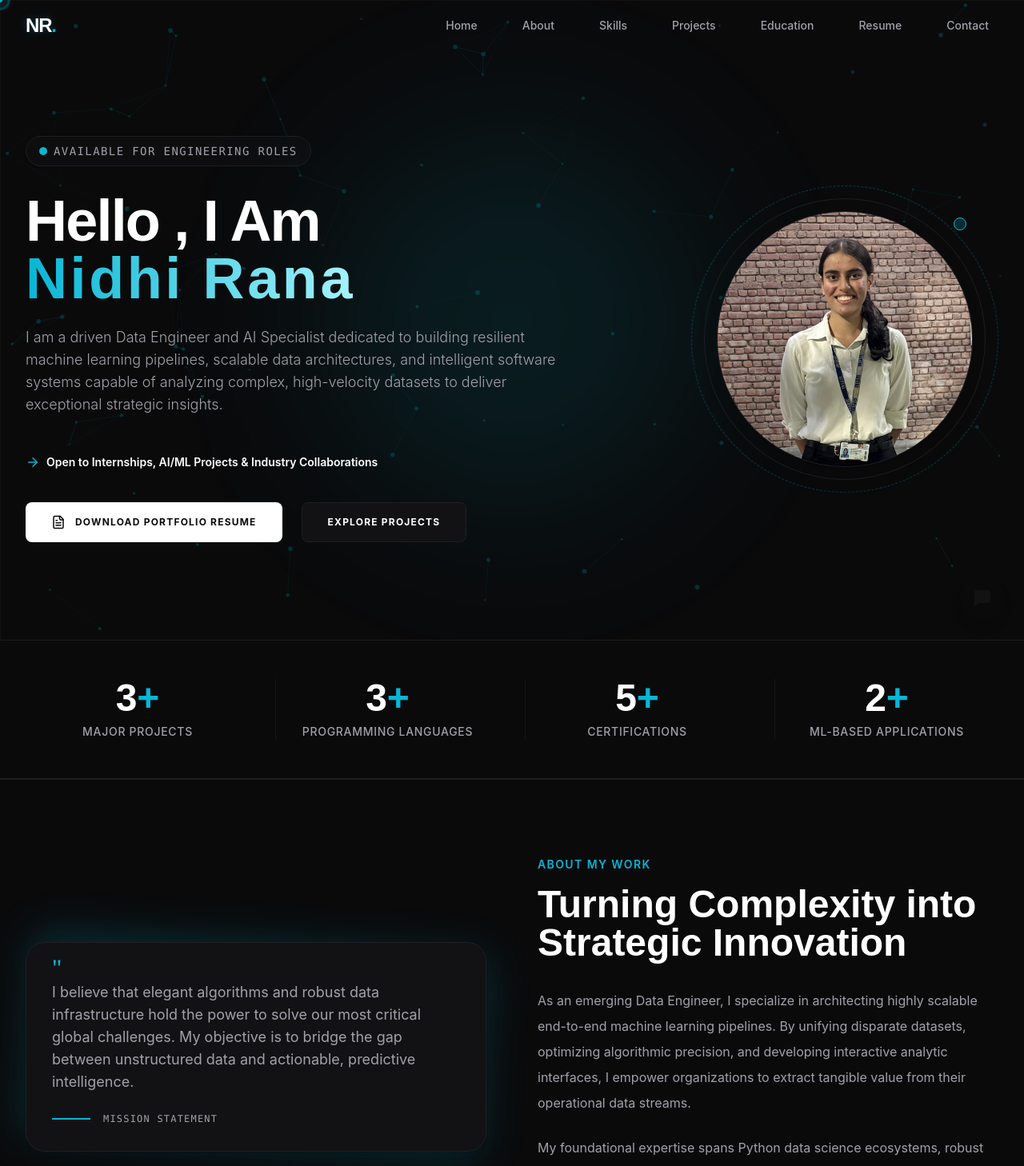
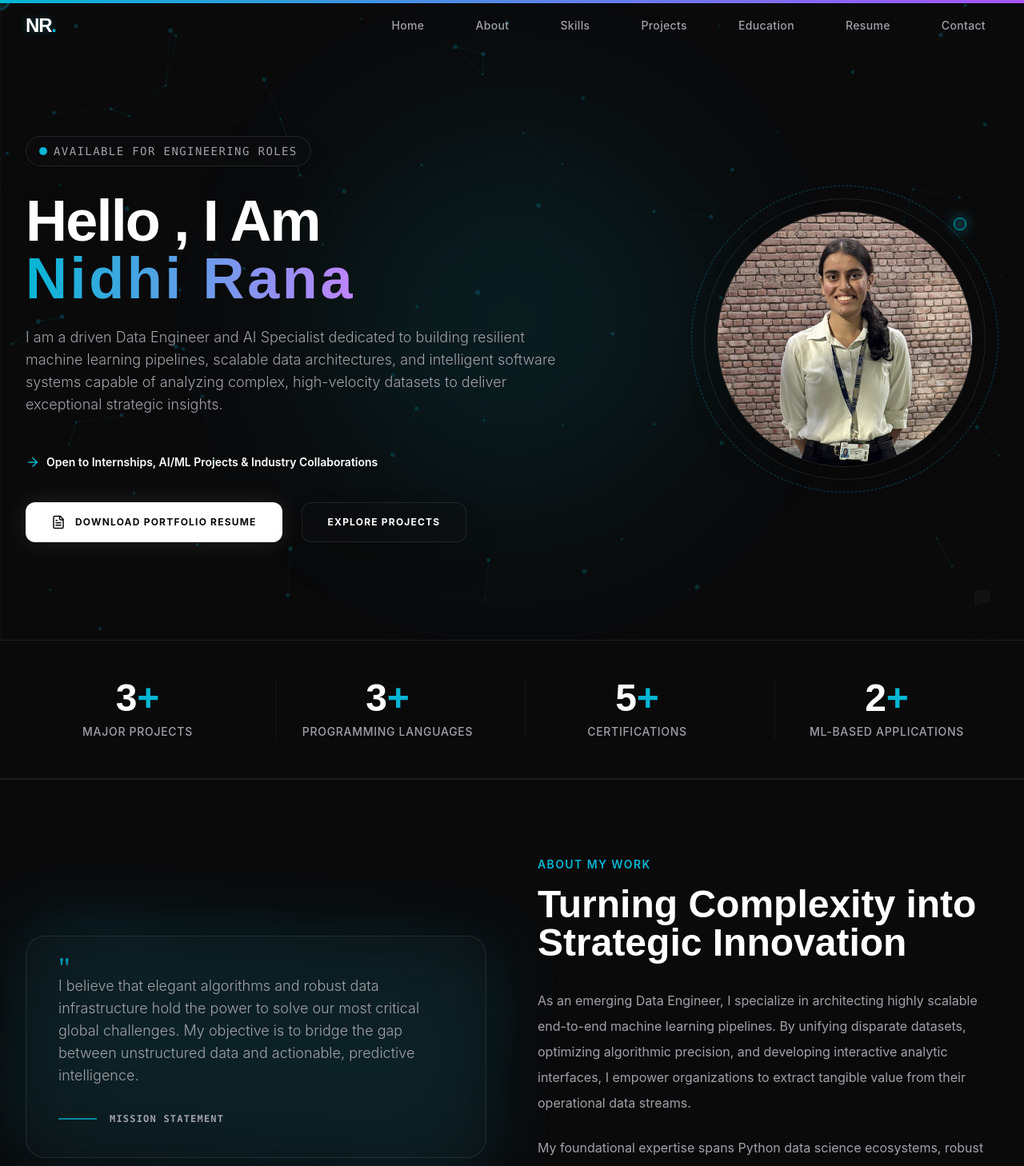
Before and after one commit to NidhiRana9/nidhi-portfolio, a React (Vite) app: page / in a window 1280 px wide. Shown: the top 1458 px of the page at 80% size. Built offline with nearby package versions, Linux system fonts and the light colour scheme.

Commit message:
ui upgrade

```diff
--- a/src/App.jsx
+++ b/src/App.jsx
@@ -1,4 +1,5 @@
 import React from 'react'
+import { motion, useScroll, useSpring } from 'framer-motion'
 import Navbar from './components/Navbar'
 import Hero from './components/Hero'
 import About from './components/About'
@@ -17,8 +18,20 @@ import WhyHireMe from './components/WhyHireMe'
 import NetworkBackground from './components/NetworkBackground'
 
 function App() {
+  const { scrollYProgress } = useScroll()
+  const scaleX = useSpring(scrollYProgress, {
+    stiffness: 100,
+    damping: 30,
+    restDelta: 0.001
+  })
+
   return (
     <div className="bg-background text-text-main min-h-screen selection:bg-accent-main/30 selection:text-text-main font-sans relative">
+      <motion.div
+        className="fixed top-0 left-0 right-0 h-1 origin-left bg-gradient-to-r from-accent-main to-purple-500 z-[100]"
+        style={{ scaleX }}
+      />
+
       <NetworkBackground />
       <CustomCursor />
       <Navbar />
--- a/src/components/About.jsx
+++ b/src/components/About.jsx
@@ -13,18 +13,21 @@ export default function About() {
         >
           <div className="flex flex-col md:flex-row gap-16 justify-between items-center">
 
-            <div className="md:w-1/2 relative">
-              <div className="absolute inset-0 bg-accent-main/20 rotate-3 rounded-3xl -z-10 blur-xl"></div>
-              <div className="bg-card border border-border p-8 rounded-3xl shadow-xl hover:border-accent-main transition-colors duration-500 group">
-                <span className="text-3xl text-accent-main mb-4 block font-serif leading-[0]">"</span>
-                <p className="text-base md:text-lg font-sans text-text-sec leading-relaxed relative z-10">
+            <div className="md:w-1/2 relative group">
+              <div className="absolute inset-0 bg-accent-main/20 rotate-3 rounded-3xl -z-10 blur-2xl group-hover:bg-accent-main/30 group-hover:rotate-6 transition-all duration-700"></div>
+              <motion.div
+                whileHover={{ scale: 1.02 }}
+                className="bg-card/40 backdrop-blur-2xl border border-white/10 p-10 rounded-3xl shadow-[0_0_40px_rgba(0,0,0,0.3)] hover:border-accent-main/40 transition-all duration-700"
+              >
+                <span className="text-4xl text-accent-main/80 mb-2 block font-serif leading-[0]">"</span>
+                <p className="text-base md:text-lg font-sans text-text-sec leading-relaxed relative z-10 font-light">
                   I believe that elegant algorithms and robust data infrastructure hold the power to solve our most critical global challenges. My objective is to bridge the gap between unstructured data and actionable, predictive intelligence.
                 </p>
-                <div className="mt-6 flex items-center gap-4">
-                  <div className="h-0.5 w-12 bg-accent-main group-hover:w-24 transition-all duration-300"></div>
-                  <span className="text-text-sec font-mono uppercase tracking-widest text-xs">Mission Statement</span>
+                <div className="mt-8 flex items-center gap-4">
+                  <div className="h-0.5 w-12 bg-accent-main/70 group-hover:w-24 group-hover:bg-accent-main transition-all duration-500"></div>
+                  <span className="text-text-sec font-mono uppercase tracking-widest text-xs font-bold">Mission Statement</span>
                 </div>
-              </div>
+              </motion.div>
             </div>
 
             <div className="md:w-1/2 text-left">
--- a/src/components/Hero.jsx
+++ b/src/components/Hero.jsx
@@ -1,6 +1,19 @@
 import React from 'react';
 import { motion } from 'framer-motion';
 import { FileText, ArrowRight } from 'lucide-react';
+
+const containerVariants = {
+  hidden: { opacity: 0 },
+  visible: {
+    opacity: 1,
+    transition: { staggerChildren: 0.15, delayChildren: 0.2 }
+  }
+};
+
+const itemVariants = {
+  hidden: { opacity: 0, y: 30 },
+  visible: { opacity: 1, y: 0, transition: { duration: 0.8, type: "spring", damping: 25, stiffness: 100 } }
+};
 
 export default function Hero() {
   return (
@@ -16,12 +29,12 @@ export default function Hero() {
 
           {/* Left Content Column */}
           <motion.div
-            initial={{ opacity: 0, x: -30 }}
-            animate={{ opacity: 1, x: 0 }}
-            transition={{ duration: 0.7 }}
+            variants={containerVariants}
+            initial="hidden"
+            animate="visible"
             className="w-full lg:w-3/5"
           >
-            <div className="inline-block px-4 py-2 border border-border rounded-full bg-card/50 backdrop-blur mb-8 shadow-sm">
+            <motion.div variants={itemVariants} className="inline-block px-4 py-2 border border-white/10 rounded-full bg-card/30 backdrop-blur-md mb-8 shadow-2xl hover:bg-card/50 transition-all duration-500">
               <span className="text-text-sec text-xs md:text-sm font-mono tracking-widest uppercase flex items-center gap-2">
                 <span className="relative flex h-2.5 w-2.5">
                   <span className="animate-ping absolute inline-flex h-full w-full rounded-full bg-accent-main opacity-75"></span>
@@ -29,58 +42,62 @@ export default function Hero() {
                 </span>
                 Available for Engineering Roles
               </span>
-            </div>
+            </motion.div>
 
-            <h1 className="text-5xl md:text-7xl font-heading font-extrabold text-text-main mb-6 leading-tight tracking-tight">
+            <motion.h1 variants={itemVariants} className="text-5xl md:text-7xl font-heading font-extrabold text-text-main mb-6 leading-tight tracking-tight">
               Hello , I Am <br/>
-              <span className="text-transparent bg-clip-text bg-gradient-to-r from-accent-main to-cyan-200 tracking-wider">
+              <span className="text-transparent bg-clip-text bg-gradient-to-r from-accent-main to-purple-400 tracking-wider">
                 Nidhi Rana
               </span>
-            </h1>
+            </motion.h1>
 
-            <p className="text-base md:text-lg text-text-sec max-w-2xl mb-12 leading-relaxed font-light">
+            <motion.p variants={itemVariants} className="text-base md:text-lg text-text-sec max-w-2xl mb-12 leading-relaxed font-light">
               I am a driven Data Engineer and AI Specialist dedicated to building resilient machine learning pipelines, scalable data architectures, and intelligent software systems capable of analyzing complex, high-velocity datasets to deliver exceptional strategic insights.
-            </p>
+            </motion.p>
 
-            <p className="text-sm md:text-md text-text-main font-semibold mb-10 flex items-center gap-2">
+            <motion.p variants={itemVariants} className="text-sm md:text-md text-text-main font-semibold mb-10 flex items-center gap-2">
               <ArrowRight size={18} className="text-accent-main" />
               Open to Internships, AI/ML Projects & Industry Collaborations
-            </p>
+            </motion.p>
 
-            <div className="flex flex-wrap items-center gap-6">
-              <a
+            <motion.div variants={itemVariants} className="flex flex-wrap items-center gap-6">
+              <motion.a
+                whileHover={{ scale: 1.05 }}
+                whileTap={{ scale: 0.95 }}
                 href="/resume.pdf"
                 target="_blank"
                 rel="noreferrer"
-                className="group px-8 py-4 bg-text-main text-background font-bold text-xs tracking-widest uppercase rounded-lg shadow-[0_0_20px_var(--accent-glow)] flex items-center gap-3 transition-colors hover:bg-text-sec"
+                className="group px-8 py-4 bg-text-main text-background font-bold text-xs tracking-widest uppercase rounded-xl shadow-[0_0_30px_rgba(255,255,255,0.1)] flex items-center gap-3 transition-colors hover:bg-text-sec"
               >
                 <FileText size={18} /> Download Portfolio Resume
-              </a>
+              </motion.a>
 
-              <a
+              <motion.a
+                whileHover={{ scale: 1.05 }}
+                whileTap={{ scale: 0.95 }}
                 href="#projects"
-                className="px-8 py-4 bg-card border border-border text-text-main font-bold text-xs tracking-widest uppercase rounded-lg transition-colors hover:border-accent-main text-center"
+                className="px-8 py-4 bg-card/30 backdrop-blur-md border border-white/10 text-text-main font-bold text-xs tracking-widest uppercase rounded-xl transition-all duration-300 hover:border-accent-main hover:bg-card/50 text-center shadow-2xl"
               >
                 Explore Projects
-              </a>
-            </div>
+              </motion.a>
+            </motion.div>
           </motion.div>
 
           {/* Right Image Column */}
           <motion.div
-            initial={{ opacity: 0, scale: 0.95 }}
-            animate={{ opacity: 1, scale: 1 }}
-            transition={{ duration: 0.7, delay: 0.2 }}
+            initial={{ opacity: 0, scale: 0.9, filter: "blur(10px)" }}
+            animate={{ opacity: 1, scale: 1, filter: "blur(0px)" }}
+            transition={{ duration: 1.2, delay: 0.5, ease: "easeOut" }}
             className="w-full lg:w-2/5 flex justify-center lg:justify-end"
           >
-            <div className="relative w-72 h-72 md:w-96 md:h-96 flex-shrink-0 aspect-square">
+            <div className="relative w-72 h-72 md:w-96 md:h-96 flex-shrink-0 aspect-square group">
               {/* Spinning decorative ring directly referencing accent variable */}
-              <div className="absolute inset-0 border border-dashed border-accent-main/30 rounded-full animate-[spin_15s_linear_infinite]"></div>
+              <div className="absolute inset-0 border border-dashed border-accent-main/40 rounded-full animate-[spin_20s_linear_infinite] group-hover:border-accent-main transition-colors duration-700"></div>
 
               {/* Static ring */}
-              <div className="absolute inset-4 border border-border rounded-full"></div>
+              <div className="absolute inset-4 border border-white/10 rounded-full"></div>
 
-              <div className="absolute inset-8 rounded-full overflow-hidden border border-border bg-card shadow-xl z-20 flex items-center justify-center">
+              <div className="absolute inset-8 rounded-full overflow-hidden border border-white/10 bg-card/30 backdrop-blur-md shadow-2xl z-20 flex items-center justify-center transform group-hover:scale-[1.03] transition-transform duration-700">
                 <img
                   src="/profile.jpg.jpeg"
                   alt="Nidhi Rana Profile"
@@ -90,13 +107,13 @@ export default function Hero() {
                     e.target.nextSibling.style.display = 'flex';
                   }}
                 />
-                <div style={{display: 'none'}} className="w-full h-full items-center justify-center text-text-sec bg-background text-sm p-4 text-center">
+                <div style={{display: 'none'}} className="w-full h-full items-center justify-center text-text-sec bg-background/50 backdrop-blur text-sm p-4 text-center">
                   [ Profile Image Required ]
                 </div>
               </div>
 
               {/* Decorative data points */}
-              <div className="absolute top-10 right-10 w-4 h-4 rounded-full bg-accent-main/20 border border-accent-main"></div>
+              <div className="absolute top-10 right-10 w-4 h-4 rounded-full bg-accent-main/20 border border-accent-main shadow-[0_0_15px_rgba(6,182,212,0.5)]"></div>
             </div>
           </motion.div>
 
--- a/src/components/Navbar.jsx
+++ b/src/components/Navbar.jsx
@@ -25,8 +25,8 @@ export default function Navbar() {
 
   return (
     <nav
-      className={`fixed w-full z-50 transition-all duration-300 ${
-        scrolled ? 'bg-background/80 backdrop-blur-md border-b border-border' : 'bg-transparent'
+      className={`fixed w-full z-50 transition-all duration-500 ${
+        scrolled ? 'bg-[#0A0A0B]/60 backdrop-blur-xl border-b border-white/5 shadow-2xl' : 'bg-transparent'
       }`}
     >
       <div className="max-w-7xl mx-auto px-4 sm:px-6 lg:px-8">
@@ -43,7 +43,7 @@ export default function Navbar() {
                 <a
                   key={link.name}
                   href={link.href}
-                  className="text-text-sec hover:text-accent-main transition-colors px-3 py-2 rounded-md text-sm font-medium"
+                  className="text-text-sec hover:text-accent-main hover:bg-white/5 transition-all duration-300 px-4 py-2 rounded-full text-sm font-medium tracking-wide"
                 >
                   {link.name}
                 </a>
--- a/src/components/Training.jsx
+++ b/src/components/Training.jsx
@@ -38,7 +38,9 @@ export default function Training() {
                 whileInView={{ opacity: 1, scale: 1, x: 0 }}
                 viewport={{ once: true }}
                 transition={{ duration: 0.4, delay: i * 0.1 }}
-                className="bg-card rounded-2xl border border-border p-8 flex flex-col md:flex-row gap-8 hover:border-accent-main transition-colors duration-500 shadow-md group relative overflow-hidden"
+                whileHover={{ y: -5, scale: 1.02 }}
+                whileTap={{ scale: 0.98 }}
+                className="bg-card/30 backdrop-blur-xl rounded-3xl border border-white/5 p-8 flex flex-col md:flex-row gap-8 hover:bg-card/50 hover:border-accent-main/40 transition-all duration-500 shadow-2xl group relative overflow-hidden"
               >
                 {/* Background Accent Glow on Hover */}
                 <div className="absolute inset-0 bg-accent-main/5 opacity-0 group-hover:opacity-100 transition-opacity duration-500 pointer-events-none"></div>
@@ -63,7 +65,7 @@ export default function Training() {
 
                    <div className="mt-auto flex flex-wrap gap-2">
                      {item.tags.map((tag, tIdx) => (
-                        <span key={tIdx} className="px-3 py-1 bg-background border border-border rounded-full text-text-sec text-xs font-bold tracking-wider uppercase group-hover:border-accent-main/30 transition-colors">
+                        <span key={tIdx} className="px-3 py-1 bg-background/50 backdrop-blur-sm border border-white/10 rounded-full text-text-sec text-xs font-bold tracking-wider uppercase group-hover:border-accent-main/30 transition-colors">
                           {tag}
                         </span>
                      ))}
```
Also changed, not shown: src/components/Certificates.jsx (+13 -4 lines), src/components/Contact.jsx (+53 -27 lines), src/components/Education.jsx (+30 -18 lines), src/components/Projects.jsx (+12 -3 lines), src/components/Skills.jsx (+7 -3 lines), src/components/WhyHireMe.jsx (+6 -4 lines).
